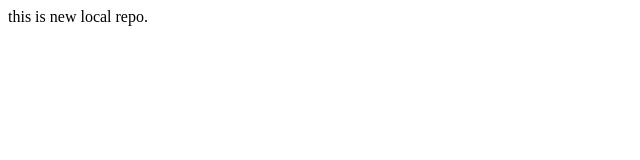
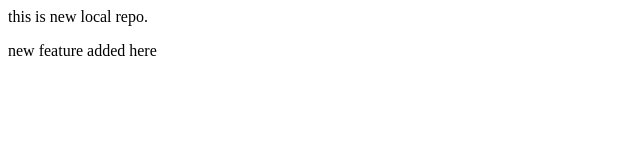
Before and after one commit to Kamalraparthi/localrepo, a plain HTML site: page index.html in a window 1280 px wide. Shown: the whole page, without its empty margins (0-640 px from the left). Drawn offline with Linux system fonts and the light colour scheme.

Commit message:
added feature

```diff
--- a/index.html
+++ b/index.html
@@ -1 +1,2 @@
 <p>this is new local repo.</p>
+<p>new feature added here</p>
```
